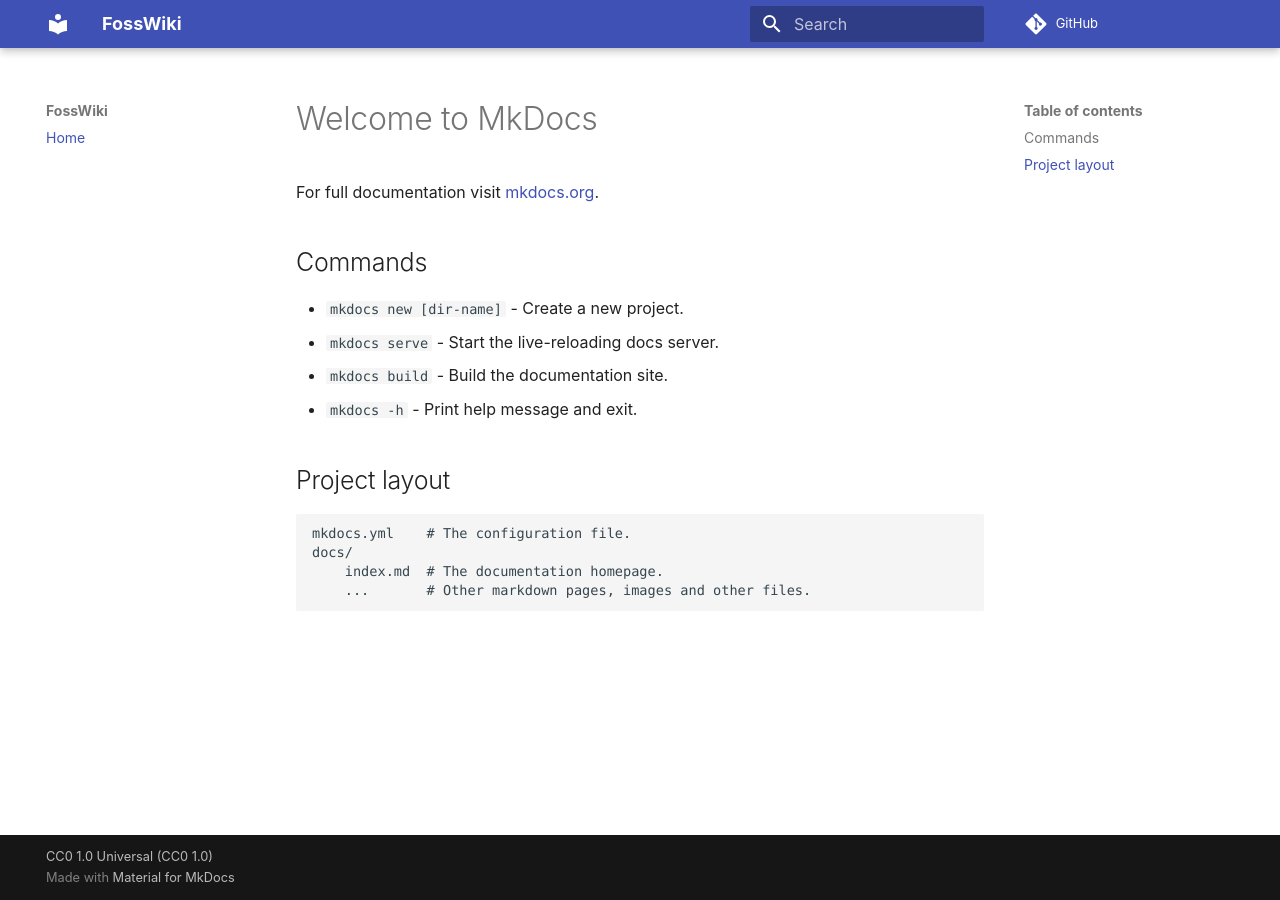
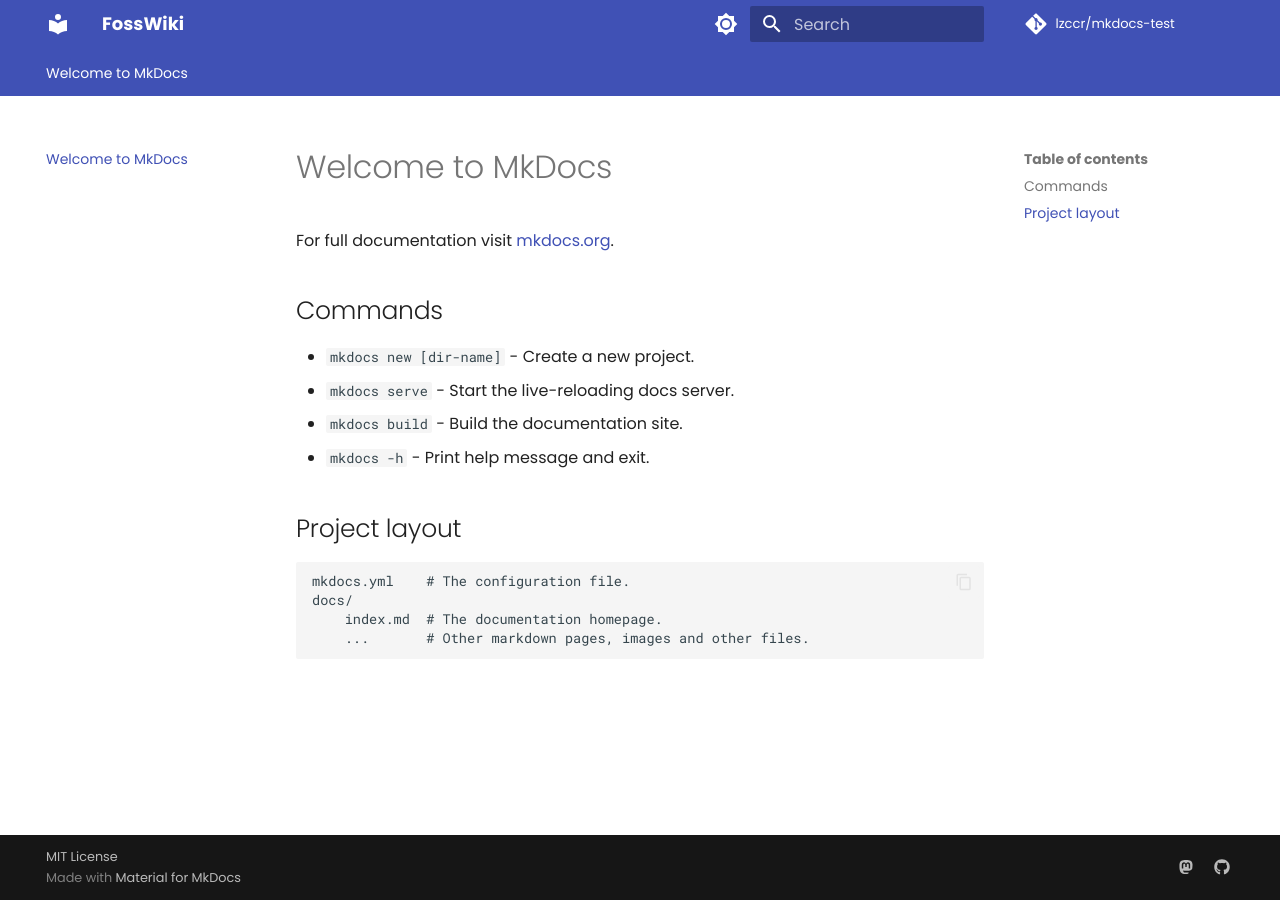
Before and after one commit to lzccr/fosswiki, an MkDocs documentation site: the page built from docs/index.md, in a window 1280 px wide. Built offline with MkDocs 1.6.1 and Material for MkDocs 9.7.7, drawn with Linux system fonts in a browser that asks for light colours; plug-ins that fetch from the network failed and are left out; comment, search, counter and statistics services are not loaded.

```diff
--- a/mkdocs.yml
+++ b/mkdocs.yml
@@ -1,13 +1,80 @@
 site_name: FossWiki
+site_url: https://lzccr.github.io/fosswiki
 repo_url: https://github.com/lzccr/fosswiki
-site_author: lzccr
-site_description: >-
-  Beginner-friendly guide to Free and Open Source Softwares (FOSS).
-copyright: CC0 1.0 Universal (CC0 1.0)
-
-nav:
-  - Home: 'index.md'
+repo_name: lzccr/mkdocs-test
+# edit_url: edit/main/docs
+copyright: MIT License
 
 theme:
   name: material
-  font: false
+  language: en
+  icon:
+    repo: fontawesome/brands/git-alt
+    edit: material/pencil
+    view: material/eye
+  features:
+    - search.suggest
+    - search.highlight
+    - navigation.footer
+    - navigation.expand
+    - navigation.tabs
+    - navigation.expand
+    - navigation.top
+    - content.code.copy
+  #    - content.action.edit
+  font:
+    text: Poppins
+    code: Roboto Mono
+  palette:
+    # Palette toggle for light mode
+    - scheme: default
+      toggle:
+        icon: material/brightness-7
+        name: Switch to dark mode
+
+    # Palette toggle for dark mode
+    - scheme: slate
+      toggle:
+        icon: material/brightness-4
+        name: Switch to light mode
+
+plugins:
+  - privacy:
+      assets: true
+      assets_fetch: true
+      assets_fetch_dir: assets/external
+      log-level: error
+      links_attr_map:
+        target: _blank
+  - search
+  - social:
+      cards_layout_options:
+        font_family: Roboto
+        background_color: green
+        background_image: null
+#    - git-revision-date-localized:
+#        enable_creation_date: true
+#        type: timeago
+#        fallback_to_build_date: false
+#   - git-committers:
+#     repository: lzccr/mkdocs-tests
+#     branch: main
+#   - git-authors
+
+markdown_extensions:
+  - pymdownx.highlight:
+      anchor_linenums: true
+      line_spans: __span
+      pygments_lang_class: true
+  - pymdownx.inlinehilite
+  - pymdownx.snippets
+  - pymdownx.superfences
+
+extra:
+  social:
+    - icon: fontawesome/brands/mastodon
+      link: https://fosstodon.org/@lzccr
+      name: lzccr on Fosstodon
+    - icon: fontawesome/brands/github
+      link: https://github.com/lzccr
+      name: lzccr on Github
```
Also changed, not shown: 2 other files.
